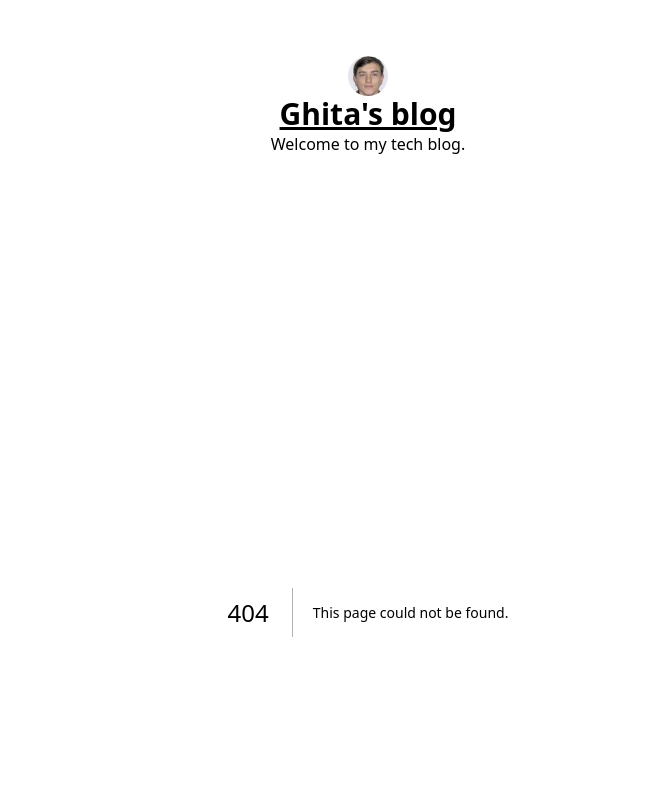
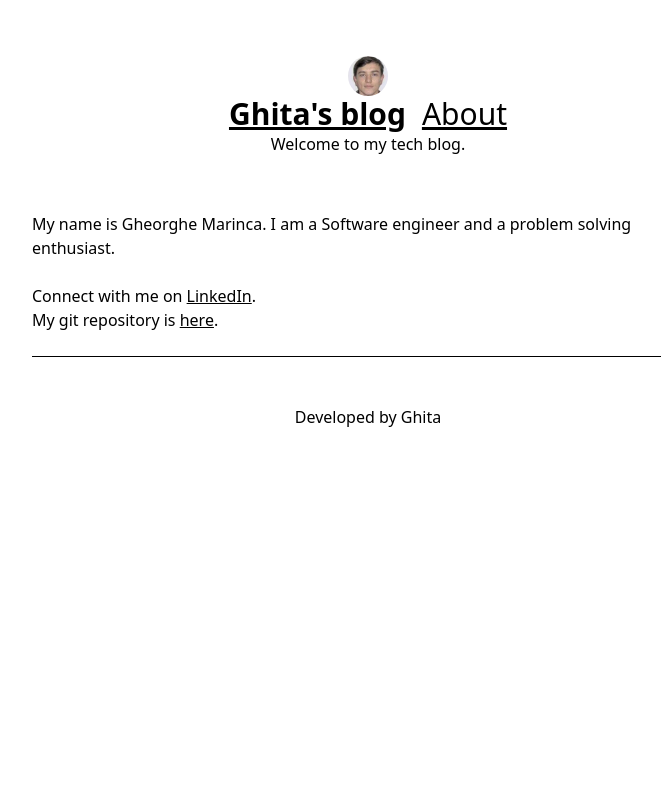
Before and after one commit to ghita/blog, a Next.js app: page /about in a window 1280 px wide. Before the commit this address had no page. Shown: the top 800 px of the page, without its empty margins (272-933 px from the left). Built offline with nearby package versions, Linux system fonts and the light colour scheme.

Commit message:
introduced About link

```diff
--- /dev/null
+++ b/app/about/page.tsx
@@ -0,0 +1,19 @@
+import React from 'react'
+import Link from 'next/link'
+
+export default function About() {
+return (
+    <div>
+        <h2>
+            My name is Gheorghe Marinca. I am a Software engineer and a problem solving enthusiast.
+        </h2>
+        <br/>
+        <p>
+            Connect with me on <Link className='underline' href="https://www.linkedin.com/in/gheorghe-marinca/">LinkedIn</Link>.
+        </p>
+        <p>
+            My git repository is <Link className='underline' href="https://github.com/ghita">here</Link>.
+        </p>
+    </div>
+)
+}
--- a/app/layout.tsx
+++ b/app/layout.tsx
@@ -20,9 +20,14 @@ export default function RootLayout({
     <header>
       <div className="text-center bg-gray-800 p-8 my-6 rounded-md">
         <Image src={`${config.basePath}/author.jpeg`} alt="logo" width={40} height={40} className="mx-auto rounded-full"/>
-        <Link href="/">
-          <h1 className="text-3xl text-blue-300 underline font-bold">Ghita's blog</h1>
-        </Link>
+        <div className="flex justify-center space-x-4">
+          <Link href="/">
+            <h1 className="text-3xl text-blue-300 underline font-bold">Ghita's blog</h1>
+          </Link>
+          <Link className="text-3xl" href="/about">
+            <h1 className="text-blue-300 underline">About</h1>
+          </Link>
+        </div>
         <p className="text-color">Welcome to my tech blog.</p>
       </div>
     </header>
--- a/next.config.mjs
+++ b/next.config.mjs
@@ -6,7 +6,7 @@ const nextConfig = {
     images: {
         unoptimized: true
     },
-    basePath: '/blog',
+    basePath: isDev ? '' : '/blog',
 };
 
 export default nextConfig;
```
